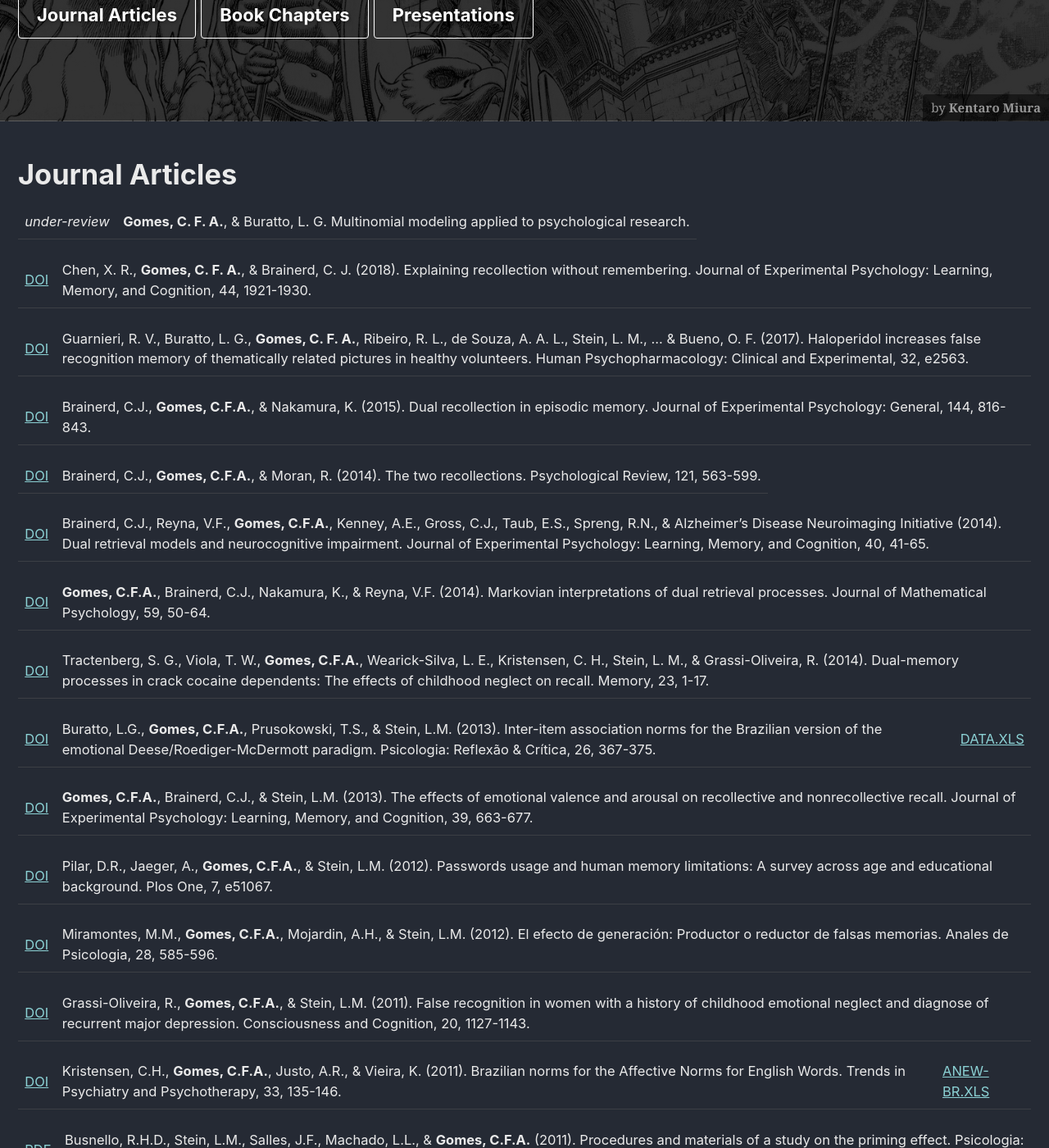
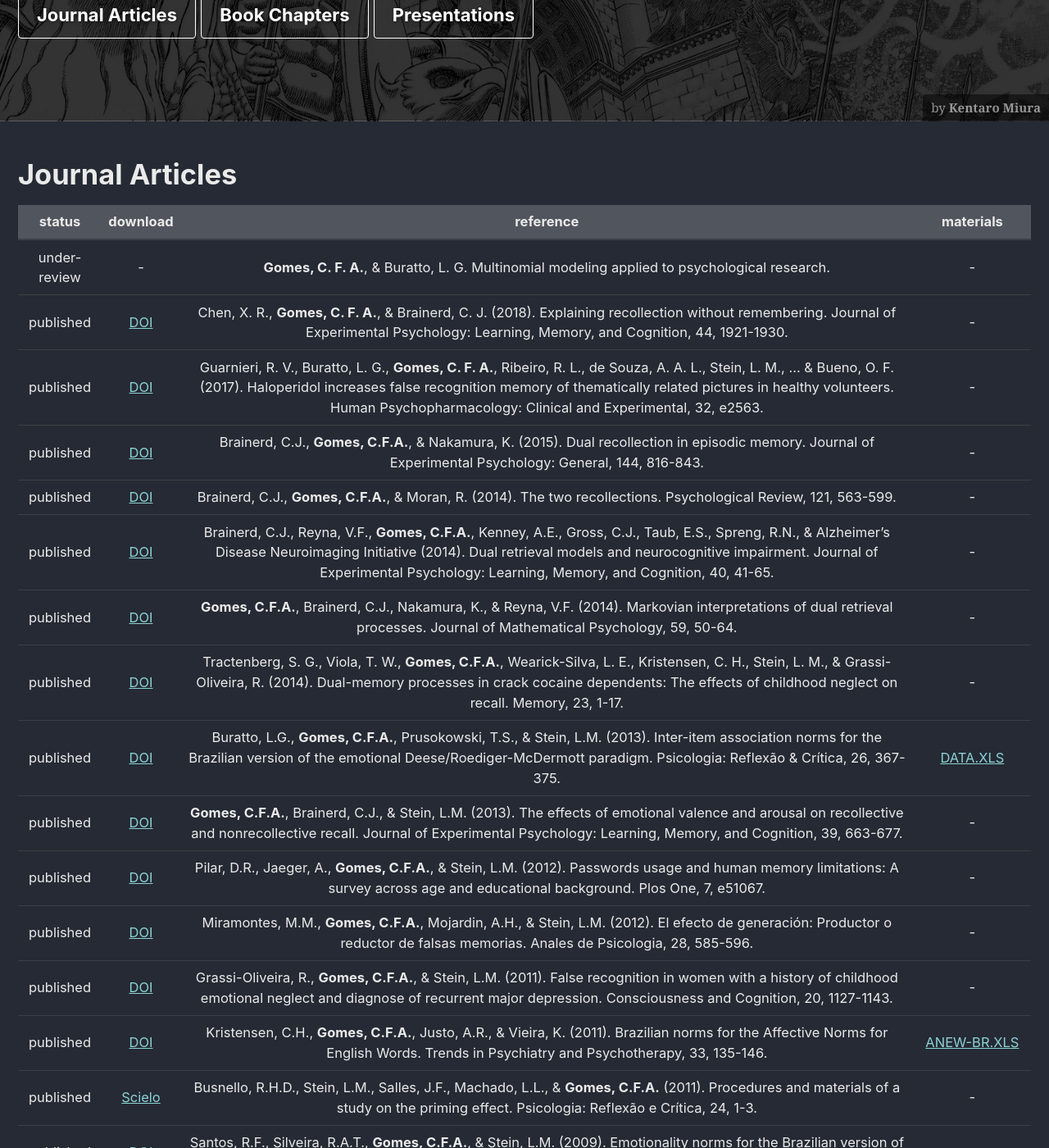
Before and after one commit to cgomesu/website, a Jekyll site: the page built from _pages/publications.md, in a window 1280 px wide and 1400 px high, scrolled down 364 px. Shown: the whole window at 82% size. Built offline with Jekyll 4.4.1, drawn with Linux system fonts in a browser that asks for light colours; cached includes are drawn as plain includes; nearby versions of some CDN libraries; some of the changed text lies outside the part shown.

Commit message:
table format

```diff
--- a/_pages/publications.md
+++ b/_pages/publications.md
@@ -18,50 +18,36 @@ excerpt: "All my published peer-reviewed papers and book chapters, plus a few se
 ---
 # Journal Articles
 
-*under-review* | **Gomes, C. F. A.**, & Buratto, L. G. Multinomial modeling applied to psychological research.
-
-[DOI](http://doi.org/10.1037/xlm0000559) | Chen, X. R., **Gomes, C. F. A.**, & Brainerd, C. J. (2018). Explaining recollection without remembering. Journal of Experimental Psychology: Learning, Memory, and Cognition, 44, 1921-1930.
-
-[DOI](http://doi.org/10.1002/hup.2563) | Guarnieri, R. V., Buratto, L. G., **Gomes, C. F. A.**, Ribeiro, R. L., de Souza, A. A. L., Stein, L. M., ... & Bueno, O. F. (2017). Haloperidol increases false recognition memory of thematically related pictures in healthy volunteers. Human Psychopharmacology: Clinical and Experimental, 32, e2563.
-
-[DOI](http://dx.doi.org/10.1037/xge0000084) | Brainerd, C.J., **Gomes, C.F.A.**, & Nakamura, K. (2015). Dual recollection in episodic memory. Journal of Experimental Psychology: General, 144, 816-843.
-
-[DOI](http://dx.doi.org/10.1037/a0037668) | Brainerd, C.J., **Gomes, C.F.A.**, & Moran, R. (2014). The two recollections.  Psychological Review, 121, 563-599.
-
-[DOI](http://dx.doi.org/10.1037/a0034057) | Brainerd, C.J., Reyna, V.F., **Gomes, C.F.A.**, Kenney, A.E., Gross, C.J., Taub, E.S., Spreng, R.N., & Alzheimer’s Disease Neuroimaging Initiative (2014). Dual retrieval models and neurocognitive impairment. Journal of Experimental Psychology: Learning, Memory, and Cognition, 40, 41-65.
-
-[DOI](http://dx.doi.org/10.1016/j.jmp.2013.07.003) | **Gomes, C.F.A.**, Brainerd, C.J., Nakamura, K., & Reyna, V.F. (2014). Markovian interpretations of dual retrieval processes. Journal of Mathematical Psychology, 59, 50-64.
-
-[DOI](http://dx.doi.org/10.1080/09658211.2014.938084) | Tractenberg, S. G., Viola, T. W., **Gomes, C.F.A.**, Wearick-Silva, L. E., Kristensen, C. H., Stein, L. M., & Grassi-Oliveira, R. (2014). Dual-memory processes in crack cocaine dependents: The effects of childhood neglect on recall. Memory, 23, 1-17.
-
-[DOI](http://dx.doi.org/10.1590/s0102-79722013000200017) | Buratto, L.G., **Gomes, C.F.A.**, Prusokowski, T.S., & Stein, L.M. (2013). Inter-item association norms for the Brazilian version of the emotional Deese/Roediger-McDermott paradigm. Psicologia: Reflexão & Crítica, 26, 367-375. | [DATA.XLS](/assets/materials/interitem-association-data.xls)
-
-[DOI](http://dx.doi.org/10.1037/a0028578) | **Gomes, C.F.A.**, Brainerd, C.J., & Stein, L.M. (2013). The effects of emotional valence and arousal on recollective and nonrecollective recall. Journal of Experimental Psychology: Learning, Memory, and Cognition, 39, 663-677.
-
-[DOI](http://dx.doi.org/10.1371/journal.pone.0051067) | Pilar, D.R., Jaeger, A., **Gomes, C.F.A.**, & Stein, L.M. (2012). Passwords usage and human memory limitations: A survey across age and educational background. Plos One, 7, e51067.
-
-[DOI](http://dx.doi.org/10.6018/analesps.28.2.148981) | Miramontes, M.M., **Gomes, C.F.A.**, Mojardin, A.H., & Stein, L.M. (2012). El efecto de generación: Productor o reductor de falsas memorias. Anales de Psicologia, 28, 585-596.
-
-[DOI](http://dx.doi.org/10.1016/j.concog.2011.03.005) | Grassi-Oliveira, R., **Gomes, C.F.A.**, & Stein, L.M. (2011). False recognition in women with a history of childhood emotional neglect and diagnose of recurrent major depression. Consciousness and Cognition, 20, 1127-1143.
-
-[DOI](http://dx.doi.org/10.1590/S2237-60892011000300003) | Kristensen, C.H., **Gomes, C.F.A.**, Justo, A.R., & Vieira, K. (2011). Brazilian norms for the Affective Norms for English Words. Trends in Psychiatry and Psychotherapy, 33, 135-146. | [ANEW-BR.XLS](/assets/materials/anew-br.xls)
-
-[PDF](https://www.scielo.br/pdf/prc/v24n2/17.pdf) | Busnello, R.H.D., Stein, L.M., Salles, J.F., Machado, L.L., & **Gomes, C.F.A.** (2011). Procedures and materials of a study on the priming effect. Psicologia: Reflexão e Crítica, 24, 1-3.
-
-[DOI](http://dx.doi.org/10.1590/S0102-37722009000300012) | Santos, R.F., Silveira, R.A.T., **Gomes, C.F.A.**, & Stein, L.M. (2009). Emotionality norms for the Brazilian version of the Deese-Roediger-McDermott (DRM) paradigm. Psicologia: Teoria e Pesquisa, 25, 387-394.
-
-[DOI](http://dx.doi.org/10.1590/S0102-37722009000400009) | Stein, L.M., & **Gomes, C.F.A.** (2009). Brazilian norms for word lists: Semantic association, concreteness, word frequency, and emotionality. Psicologia: Teoria e Pesquisa, 25, 537-546. | [DRM-BR.DOC](/assets/materials/drm-br.doc), [DRM-BR.PDF](/assets/materials/drm-br.pdf)
+| status | download | reference | materials |
+|:---:|:---:|:---:|:---:|
+| under-review | - | **Gomes, C. F. A.**, & Buratto, L. G. Multinomial modeling applied to psychological research.| - |
+| published | [DOI](http://doi.org/10.1037/xlm0000559) | Chen, X. R., **Gomes, C. F. A.**, & Brainerd, C. J. (2018). Explaining recollection without remembering. Journal of Experimental Psychology: Learning, Memory, and Cognition, 44, 1921-1930. | - |
+| published | [DOI](http://doi.org/10.1002/hup.2563) | Guarnieri, R. V., Buratto, L. G., **Gomes, C. F. A.**, Ribeiro, R. L., de Souza, A. A. L., Stein, L. M., ... & Bueno, O. F. (2017). Haloperidol increases false recognition memory of thematically related pictures in healthy volunteers. Human Psychopharmacology: Clinical and Experimental, 32, e2563. | - |
+| published | [DOI](http://dx.doi.org/10.1037/xge0000084) | Brainerd, C.J., **Gomes, C.F.A.**, & Nakamura, K. (2015). Dual recollection in episodic memory. Journal of Experimental Psychology: General, 144, 816-843. | - |
+| published | [DOI](http://dx.doi.org/10.1037/a0037668) | Brainerd, C.J., **Gomes, C.F.A.**, & Moran, R. (2014). The two recollections.  Psychological Review, 121, 563-599. | - |
+| published | [DOI](http://dx.doi.org/10.1037/a0034057) | Brainerd, C.J., Reyna, V.F., **Gomes, C.F.A.**, Kenney, A.E., Gross, C.J., Taub, E.S., Spreng, R.N., & Alzheimer’s Disease Neuroimaging Initiative (2014). Dual retrieval models and neurocognitive impairment. Journal of Experimental Psychology: Learning, Memory, and Cognition, 40, 41-65. | - |
+| published | [DOI](http://dx.doi.org/10.1016/j.jmp.2013.07.003) | **Gomes, C.F.A.**, Brainerd, C.J., Nakamura, K., & Reyna, V.F. (2014). Markovian interpretations of dual retrieval processes. Journal of Mathematical Psychology, 59, 50-64. | - |
+| published | [DOI](http://dx.doi.org/10.1080/09658211.2014.938084) | Tractenberg, S. G., Viola, T. W., **Gomes, C.F.A.**, Wearick-Silva, L. E., Kristensen, C. H., Stein, L. M., & Grassi-Oliveira, R. (2014). Dual-memory processes in crack cocaine dependents: The effects of childhood neglect on recall. Memory, 23, 1-17. | - |
+| published | [DOI](http://dx.doi.org/10.1590/s0102-79722013000200017) | Buratto, L.G., **Gomes, C.F.A.**, Prusokowski, T.S., & Stein, L.M. (2013). Inter-item association norms for the Brazilian version of the emotional Deese/Roediger-McDermott paradigm. Psicologia: Reflexão & Crítica, 26, 367-375. | [DATA.XLS](/assets/materials/interitem-association-data.xls) |
+| published | [DOI](http://dx.doi.org/10.1037/a0028578) | **Gomes, C.F.A.**, Brainerd, C.J., & Stein, L.M. (2013). The effects of emotional valence and arousal on recollective and nonrecollective recall. Journal of Experimental Psychology: Learning, Memory, and Cognition, 39, 663-677. | - |
+| published | [DOI](http://dx.doi.org/10.1371/journal.pone.0051067) | Pilar, D.R., Jaeger, A., **Gomes, C.F.A.**, & Stein, L.M. (2012). Passwords usage and human memory limitations: A survey across age and educational background. Plos One, 7, e51067. | - |
+| published | [DOI](http://dx.doi.org/10.6018/analesps.28.2.148981) | Miramontes, M.M., **Gomes, C.F.A.**, Mojardin, A.H., & Stein, L.M. (2012). El efecto de generación: Productor o reductor de falsas memorias. Anales de Psicologia, 28, 585-596. | - |
+| published | [DOI](http://dx.doi.org/10.1016/j.concog.2011.03.005) | Grassi-Oliveira, R., **Gomes, C.F.A.**, & Stein, L.M. (2011). False recognition in women with a history of childhood emotional neglect and diagnose of recurrent major depression. Consciousness and Cognition, 20, 1127-1143. | - |
+| published | [DOI](http://dx.doi.org/10.1590/S2237-60892011000300003) | Kristensen, C.H., **Gomes, C.F.A.**, Justo, A.R., & Vieira, K. (2011). Brazilian norms for the Affective Norms for English Words. Trends in Psychiatry and Psychotherapy, 33, 135-146. | [ANEW-BR.XLS](/assets/materials/anew-br.xls) |
+| published | [Scielo](https://www.scielo.br/pdf/prc/v24n2/17.pdf) | Busnello, R.H.D., Stein, L.M., Salles, J.F., Machado, L.L., & **Gomes, C.F.A.** (2011). Procedures and materials of a study on the priming effect. Psicologia: Reflexão e Crítica, 24, 1-3. | - |
+| published | [DOI](http://dx.doi.org/10.1590/S0102-37722009000300012) | Santos, R.F., Silveira, R.A.T., **Gomes, C.F.A.**, & Stein, L.M. (2009). Emotionality norms for the Brazilian version of the Deese-Roediger-McDermott (DRM) paradigm. Psicologia: Teoria e Pesquisa, 25, 387-394. | - |
+| published | [DOI](http://dx.doi.org/10.1590/S0102-37722009000400009) | Stein, L.M., & **Gomes, C.F.A.** (2009). Brazilian norms for word lists: Semantic association, concreteness, word frequency, and emotionality. Psicologia: Teoria e Pesquisa, 25, 537-546. | [DRM-BR.DOC](/assets/materials/drm-br.doc), [DRM-BR.PDF](/assets/materials/drm-br.pdf) |
 
 [top](#){: .btn .btn--light-outline .btn--small}
 
 ***
 # Book Chapters
 
-[BOOK](https://www.amazon.com/Elderly-Eyewitness-Court-Michael-Toglia/dp/1848725388) | **Gomes, C.F.A.**, Cohen, B.R., Desai, A., Brainerd, C.J., & Reyna, V.F. (2014). Aging and false memory: Fuzzy-trace theory and the elderly eyewitness. In Toglia, M.P., Ross, D.F., Pozzulo, J., & Pica, E. (Eds.), The elderly eyewitness in court (pp. 137-166). New York: Psychology Press.
-
-[BOOK](https://www.amazon.com/Development-Thinking-Reasoning-Pierre-Barrouillet/dp/1848721013) | **Gomes, C.F.A.**, & Brainerd, C.J. (2013). Dual processes in the development of reasoning: The memory side of the theory. In P. Barrouillet & C. Gauffroy (Eds.), The development of thinking and reasoning (pp. 221-242). New York: Psychology Press.
-
-[BOOK](https://www.amazon.com.br/Falsas-mem%C3%B3rias-Lilian-M-Stein/dp/8536320869) | Rohenkohl, G., **Gomes, C.F.A.**, Silveira, R.A.T., Pinto, L.H., & Santos, R.F. (2010). Emotion and false memories. In: Stein, L.M. Falsas Memórias: Fundamentos científicos, aplicações clínicas e jurídicas (pp. 87-100). Porto Alegre: ARTMED.
+| download | reference |
+|:---:|:---:|
+| [Amazon](https://www.amazon.com/Elderly-Eyewitness-Court-Michael-Toglia/dp/1848725388) | **Gomes, C.F.A.**, Cohen, B.R., Desai, A., Brainerd, C.J., & Reyna, V.F. (2014). Aging and false memory: Fuzzy-trace theory and the elderly eyewitness. In Toglia, M.P., Ross, D.F., Pozzulo, J., & Pica, E. (Eds.), The elderly eyewitness in court (pp. 137-166). New York: Psychology Press. |
+| [Amazon](https://www.amazon.com/Development-Thinking-Reasoning-Pierre-Barrouillet/dp/1848721013) | **Gomes, C.F.A.**, & Brainerd, C.J. (2013). Dual processes in the development of reasoning: The memory side of the theory. In P. Barrouillet & C. Gauffroy (Eds.), The development of thinking and reasoning (pp. 221-242). New York: Psychology Press. |
+| [Amazon](https://www.amazon.com.br/Falsas-mem%C3%B3rias-Lilian-M-Stein/dp/8536320869) | Rohenkohl, G., **Gomes, C.F.A.**, Silveira, R.A.T., Pinto, L.H., & Santos, R.F. (2010). Emotion and false memories. In: Stein, L.M. Falsas Memórias: Fundamentos científicos, aplicações clínicas e jurídicas (pp. 87-100). Porto Alegre: ARTMED. |
 
 [top](#){: .btn .btn--light-outline .btn--small}
 
@@ -69,22 +55,16 @@ excerpt: "All my published peer-reviewed papers and book chapters, plus a few se
 # Presentations
 Selected presentations.  For a complete list, please see my *Lattes CV* in [**Resume**]({{ site.url}}{{ site.baseurl }}/resume/).
 
-[PDF](/assets/pdf/gomes-scm2-ufjf-2019.pdf) | **Gomes, C.F.A.**. Modelagem multinomial na investigação de processos latentes.  Simposio Cerebro e Mente II, BR, 2019.
-
-[PDF](/assets/pdf/gomes-lecture2-unb-2018.pdf) | **Gomes, C.F.A.**. Processos de recordação durante comprometimento cognitivo leve e doença de Alzheimer.  Universidade de Brasília, BR, 2018.
-
-[PDF](/assets/pdf/gomes-lecture1-unb-2018.pdf) | **Gomes, C.F.A.**. Aplicações da modelagem multinomial na pesquisa em cognição humana.  Universidade de Brasília, BR, 2018.
-
-[Abstract](https://bit.ly/2NbM4lx) | Brainerd, C.J., **Gomes, C.F.A.**, Moran, R., & Reyna, V.F. Dual-recollection theory. Psychonomic Society Meeting, US, 2016.
-
-[PDF](/assets/pdf/gomes-psychonomics-2015.pdf) | (Poster) **Gomes, C.F.A.**, & Brainerd, C.J. Bivariate recollecttion in recognition. Psychonomic Society Meeting, US, 2015.
-
-[PDF](/assets/pdf/gomes-psychonomics-2014.pdf) | (Poster) **Gomes, C.F.A.**, & Brainerd, C.J. Dual-retrieval conceptions of free recall. Psychonomic Society Meeting, US, 2014.
-
-[Abstract](https://bit.ly/2YTplQu) | Brainerd, C.J., **Gomes, C.F.A.**, & Reyna, V.F. Individualized measurement of dual-retrieval processes in neurocognitive impairment. Psychonomic Society Meeting, US, 2013.
-
-[PDF](/assets/pdf/gomes-psychonomics-2012.pdf) | (Poster) **Gomes, C.F.A.**, & Brainerd, C.J., & Reyna, V.F. A low-burden tool for measuring memory declines in healthy aging and neurocognitive impairment. Psychonomic Society Meeting, US, 2012.
-
-[Abstract](https://bit.ly/2NaQSYe) | Brainerd, C.J., **Gomes, C.F.A.**, & Reyna, V.F. Dual Processes in Recall. Psychonomic Society Meeting, Minneapolis, US, 2012.
+| type | download | reference |
+|:---:|:---:|:---:|
+| paper | [PDF](/assets/pdf/gomes-scm2-ufjf-2019.pdf) | **Gomes, C.F.A.**. Modelagem multinomial na investigação de processos latentes.  Simposio Cerebro e Mente II, BR, 2019. |
+| lecture | [PDF](/assets/pdf/gomes-lecture2-unb-2018.pdf) | **Gomes, C.F.A.**. Processos de recordação durante comprometimento cognitivo leve e doença de Alzheimer.  Universidade de Brasília, BR, 2018. |
+| lecture | [PDF](/assets/pdf/gomes-lecture1-unb-2018.pdf) | **Gomes, C.F.A.**. Aplicações da modelagem multinomial na pesquisa em cognição humana.  Universidade de Brasília, BR, 2018. |
+| paper | [Abstract](https://bit.ly/2NbM4lx) | Brainerd, C.J., **Gomes, C.F.A.**, Moran, R., & Reyna, V.F. Dual-recollection theory. Psychonomic Society Meeting, US, 2016. |
+| poster | [PDF](/assets/pdf/gomes-psychonomics-2015.pdf) | **Gomes, C.F.A.**, & Brainerd, C.J. Bivariate recollecttion in recognition. Psychonomic Society Meeting, US, 2015. |
+| poster | [PDF](/assets/pdf/gomes-psychonomics-2014.pdf) | **Gomes, C.F.A.**, & Brainerd, C.J. Dual-retrieval conceptions of free recall. Psychonomic Society Meeting, US, 2014. |
+| paper | [Abstract](https://bit.ly/2YTplQu) | Brainerd, C.J., **Gomes, C.F.A.**, & Reyna, V.F. Individualized measurement of dual-retrieval processes in neurocognitive impairment. Psychonomic Society Meeting, US, 2013. |
+| poster | [PDF](/assets/pdf/gomes-psychonomics-2012.pdf) | **Gomes, C.F.A.**, & Brainerd, C.J., & Reyna, V.F. A low-burden tool for measuring memory declines in healthy aging and neurocognitive impairment. Psychonomic Society Meeting, US, 2012. |
+| paper | [Abstract](https://bit.ly/2NaQSYe) | Brainerd, C.J., **Gomes, C.F.A.**, & Reyna, V.F. Dual Processes in Recall. Psychonomic Society Meeting, Minneapolis, US, 2012. |
 
 [top](#){: .btn .btn--light-outline .btn--small}
```
Also changed, not shown: 2 other files.
